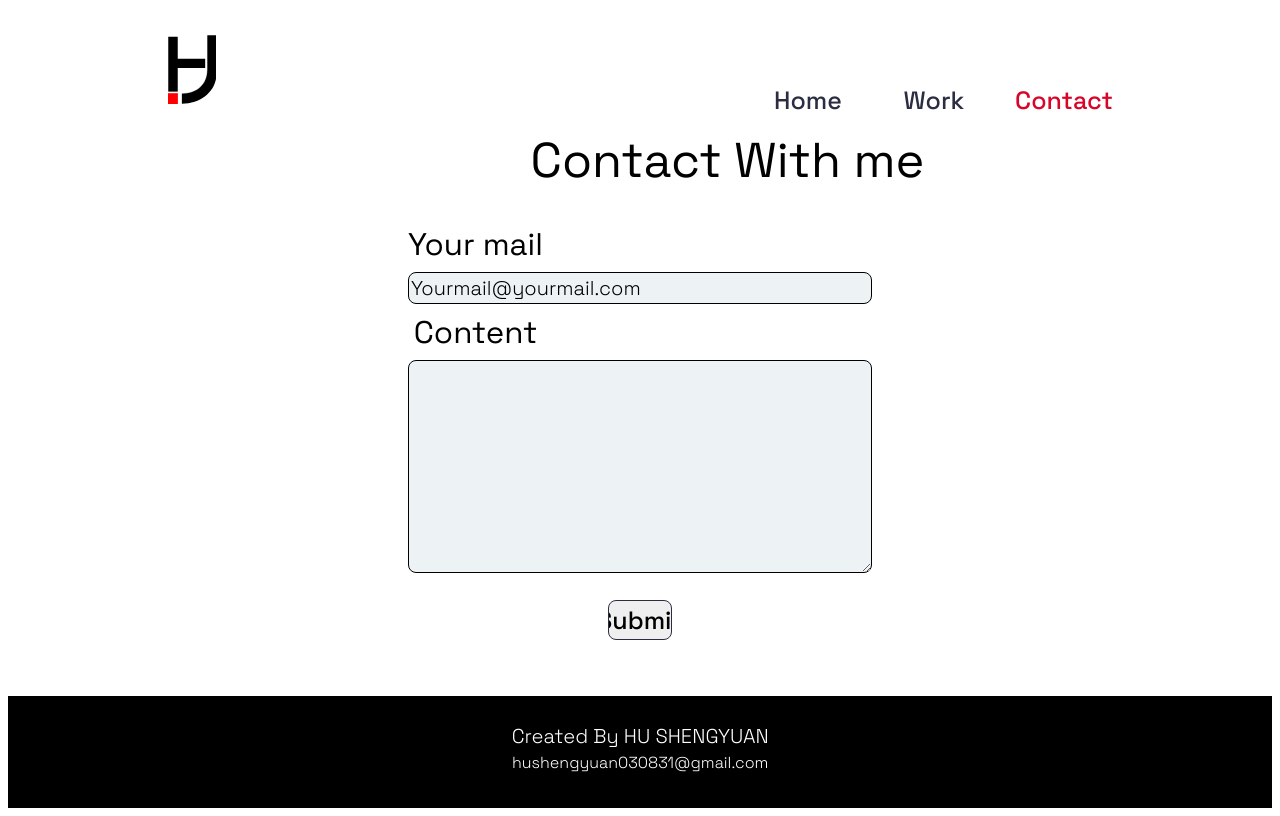
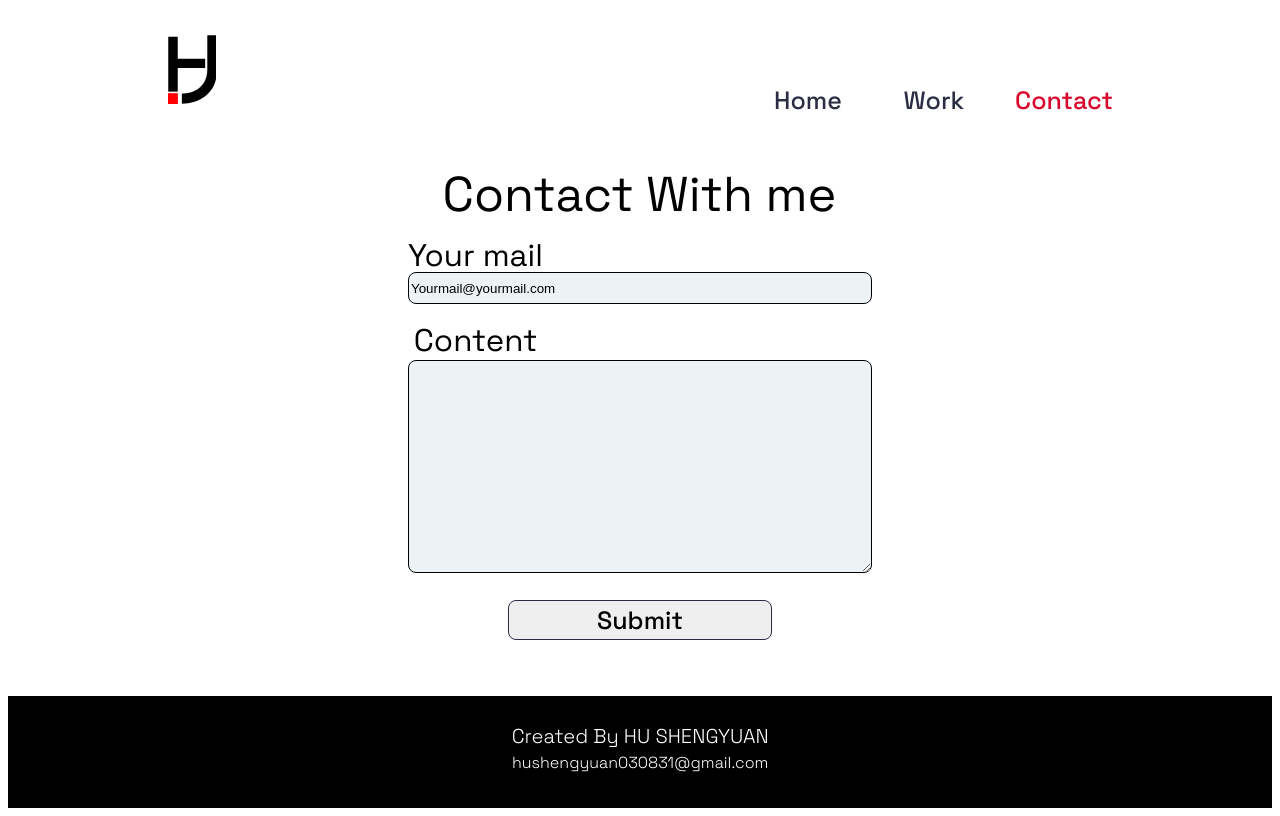
Before and after one commit to Nariharasama/Nariharasama.github.io, a plain HTML site: page Contact.html in a window 1280 px wide. Drawn offline with Linux system fonts and the light colour scheme.

Commit message:
Update Contact.css

```diff
--- a/Assets/Contact.css
+++ b/Assets/Contact.css
@@ -74,8 +74,8 @@
   text-align: center;
   font: var(--primary-title, 400 48.83px/64px "Space Grotesk", sans-serif);
   position: absolute;
-  left: 490px;
-  top: 136px;
+  left: calc(50% - 230px);
+  top: 170px;
   width: 459px;
   height: 48px;
   display: flex;
@@ -93,10 +93,7 @@
   position: absolute;
   right: 400px;
   left: 400px;
-  top: 264px;
-  color: #000000;
-  text-align: left;
-  font: var(--primary-content, 300 20px/24px "Space Grotesk", sans-serif);
+  top: calc(50% - 136px);
 }
 
 .content-input {
@@ -109,10 +106,7 @@
   position: absolute;
   right: 400px;
   left: 400px;
-  top: 352px;
-  color: #000000;
-  text-align: left;
-  font: var(--primary-content, 300 20px/24px "Space Grotesk", sans-serif);
+  top: calc(50% - 48px);
 }
 
 .your-mail {
@@ -121,7 +115,7 @@
   font: var(--sub-title, 400 31.25px/40px "Space Grotesk", sans-serif);
   position: absolute;
   left: 389px;
-  top: 224px;
+  top: calc(50% - 165px);
   width: 157px;
   height: 32px;
   display: flex;
@@ -135,7 +129,7 @@
   font: var(--sub-title, 400 31.25px/40px "Space Grotesk", sans-serif);
   position: absolute;
   left: 389px;
-  top: 312px;
+  top: calc(50% - 80px);
   width: 157px;
   height: 32px;
   display: flex;
@@ -156,11 +150,12 @@
   justify-content: center;
   height: 40px;
   position: absolute;
-  right: 600px;
-  left: 600px;
+  right: 500px;
+  left: 500px;
   top: calc(50% - -192px);
   overflow: hidden;
 }
+
 .submit2 {
   color: #000000;
   text-align: center;
@@ -180,6 +175,7 @@
   top: 0px;
   overflow: hidden;
 }
+
 .home-logo {
   width: 48px;
   height: 69px;
@@ -188,45 +184,53 @@
   top: 27px;
   overflow: hidden;
 }
+
 .group {
   position: absolute;
   inset: 0;
 }
+
 .vector {
   position: absolute;
   left: 0.25px;
   top: 0.74px;
   overflow: visible;
 }
+
 .vector2 {
   position: absolute;
   left: 0.8px;
   top: 22.65px;
   overflow: visible;
 }
+
 .vector3 {
   position: absolute;
   left: 0px;
   top: 58.19px;
   overflow: visible;
 }
+
 .xmlid-1 {
   width: 34.63px;
   height: 68.51px;
   position: static;
 }
+
 .group2 {
   position: absolute;
   left: 12.87px;
   top: 0.15px;
   overflow: visible;
 }
+
 .group3 {
   position: absolute;
   left: 12.87px;
   top: 0.15px;
   overflow: visible;
 }
+
 .top-space {
   width: 680px;
   height: 8px;
@@ -234,6 +238,7 @@
   left: 233px;
   top: 144px;
 }
+
 .home {
   width: 90px;
   height: 24px;
@@ -241,6 +246,7 @@
   right: 419px;
   top: 76px;
 }
+
 .home-chosen {
   color: var(--primary-dark-grey, #2b2d42);
   text-align: center;
@@ -251,6 +257,7 @@
   width: 90px;
   height: 24px;
 }
+
 .work {
   width: 90px;
   height: 24px;
@@ -258,6 +265,7 @@
   right: 293px;
   top: 76px;
 }
+
 .work-default {
   color: var(--primary-dark-grey, #2b2d42);
   text-align: center;
@@ -268,6 +276,7 @@
   width: 90px;
   height: 24px;
 }
+
 .contact2 {
   width: 98px;
   height: 24px;
@@ -275,6 +284,7 @@
   right: 159px;
   top: 76px;
 }
+
 .contact-chosen {
   color: var(--primary-deep-red, #d90429);
   text-align: center;
```
